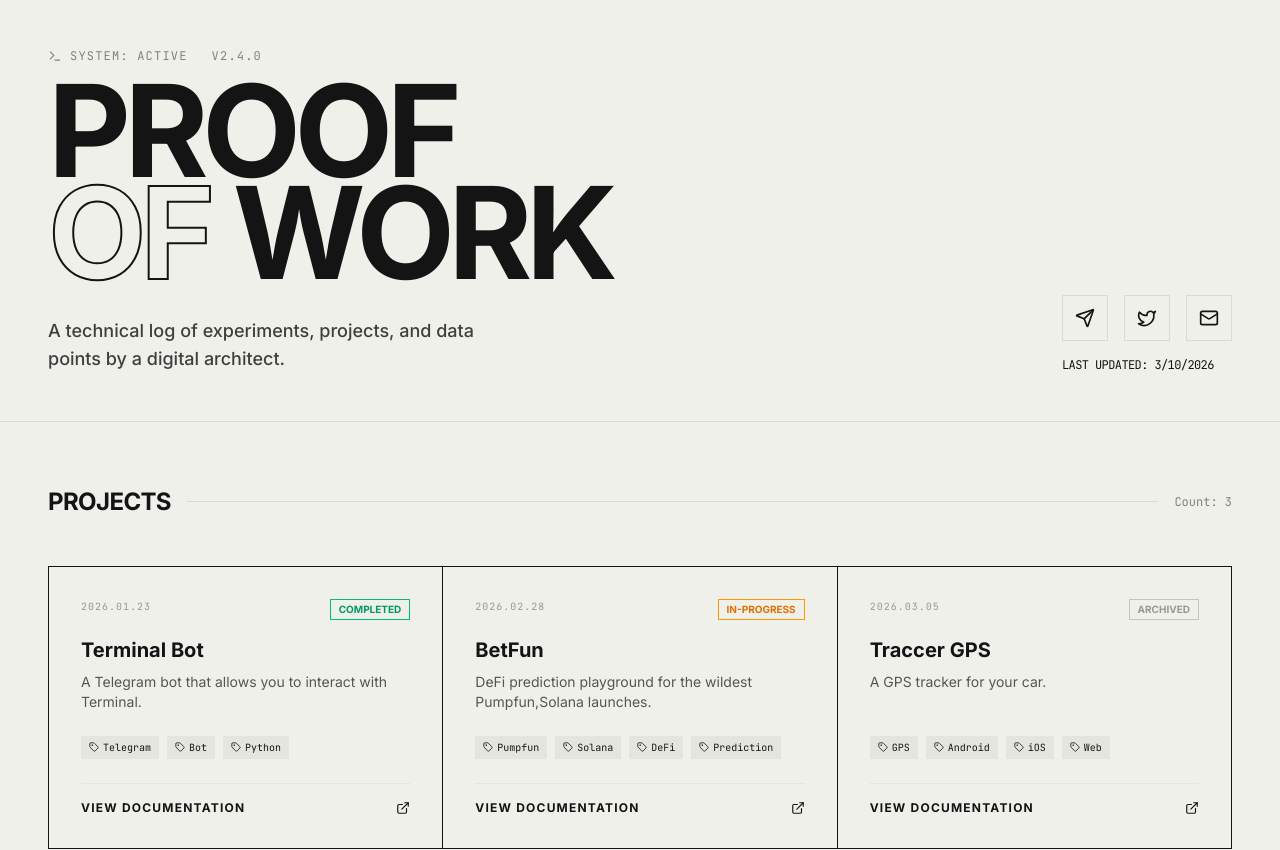
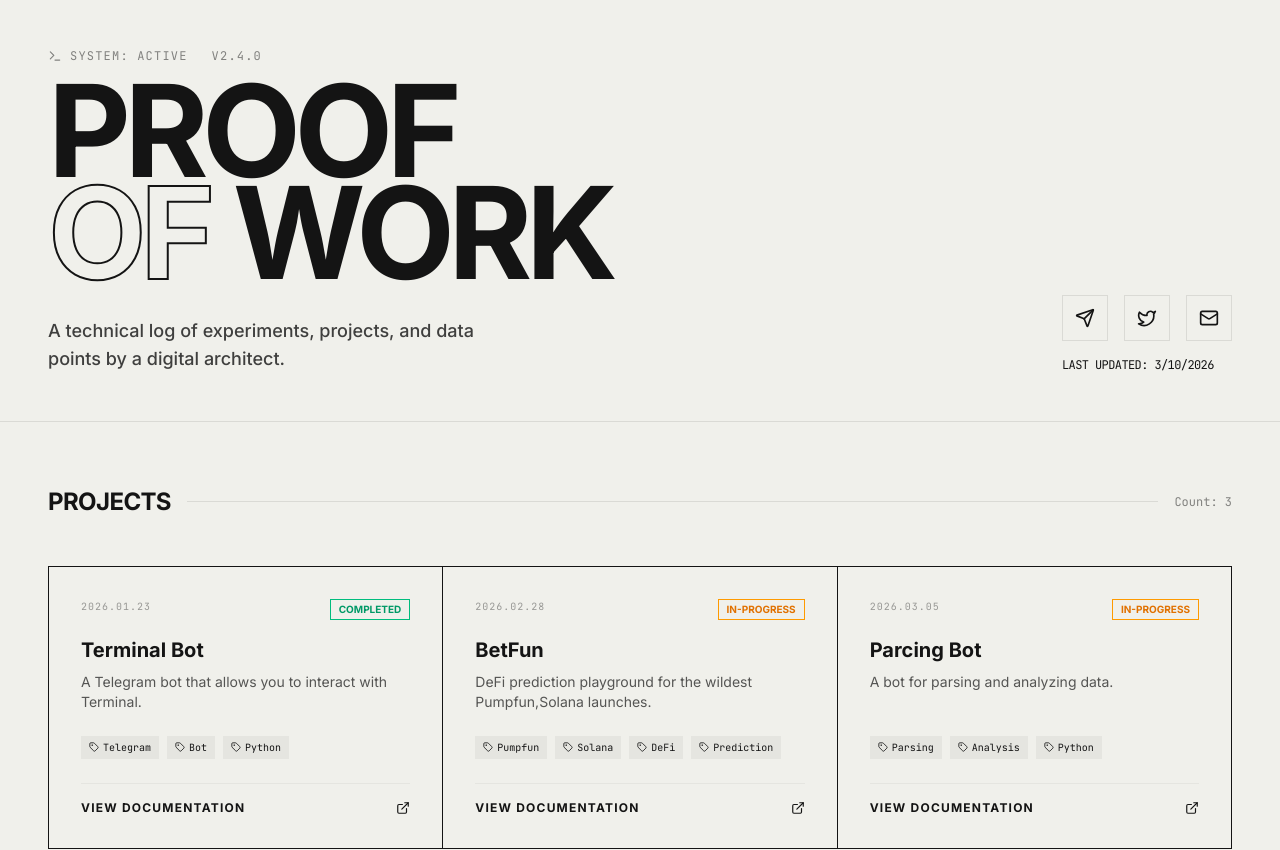
Before and after one commit to GoduZ00/proofofwork, a React (Vite) app: page / in a window 1280 px wide. Shown: the top 850 px of the page. Built offline with nearby package versions, Linux system fonts and the light colour scheme.

Commit message:
Update App.tsx

```diff
--- a/src/App.tsx
+++ b/src/App.tsx
@@ -25,11 +25,11 @@ const MOCK_PROJECTS: Project[] = [
   },
   {
     id: '3',
-    title: 'Traccer GPS',
-    description: 'A GPS tracker for your car.',
-    tags: ['GPS', 'Android', 'iOS', 'Web',],
+    title: 'Parcing Bot',
+    description: 'A bot for parsing and analyzing data.',
+    tags: ['Parsing', 'Analysis', 'Python'],
     date: '2026.03.05',
-    status: 'archived'
+    status: 'in-progress'
   },
 ];
 
```
